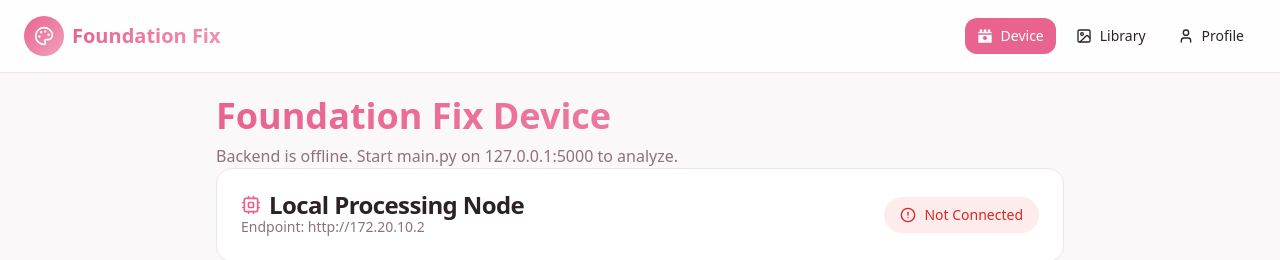
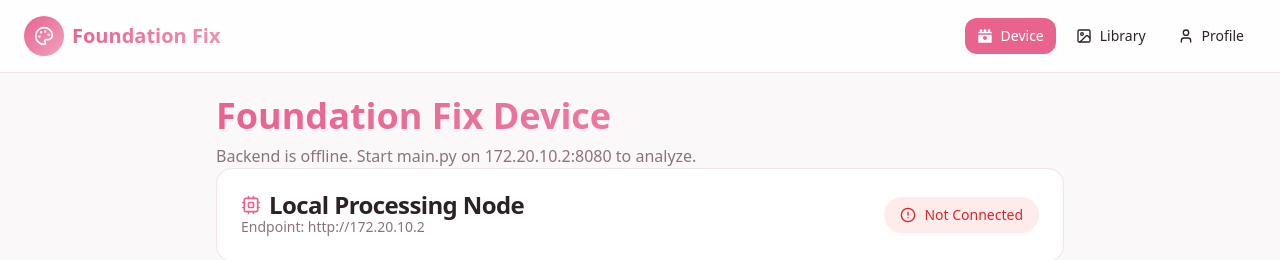
Before and after one commit to dalenas/foundation-fix, a React (Vite) app in the folder software/frontend/: page /device in a window 1280 px wide. Shown: the top 260 px of the page. Built offline with nearby package versions, Linux system fonts and the light colour scheme; no server answers; the HTML template or start-up script is replaced by a standard one.

Commit message:
Fixed error messages to have accurate IP.

```diff
--- a/software/frontend/src/pages/Device.tsx
+++ b/software/frontend/src/pages/Device.tsx
@@ -205,7 +205,7 @@ const Device = () => {
     }
 
     if (!backendOnline) {
-      toast.error("Backend (main.py) is not running on 127.0.0.1:5000.");
+      toast.error("Backend (main.py) is not running on 172.20.10.2:8080.");
       return;
     }
 
@@ -244,7 +244,7 @@ const Device = () => {
     if (!analysisResult) return;
 
     if (!backendOnline) {
-      toast.error("Backend (main.py) is not running on 127.0.0.1:5000.");
+      toast.error("Backend (main.py) is not running on 172.20.10.2:8080.");
       return;
     }
 
@@ -277,7 +277,7 @@ const Device = () => {
           <p className="text-muted-foreground">
             {backendOnline
               ? "Local backend (main.py) is connected and ready."
-              : "Backend is offline. Start main.py on 127.0.0.1:5000 to analyze."}
+              : "Backend is offline. Start main.py on 172.20.10.2:8080 to analyze."}
           </p>
 
           {/* Connection card */}
```
